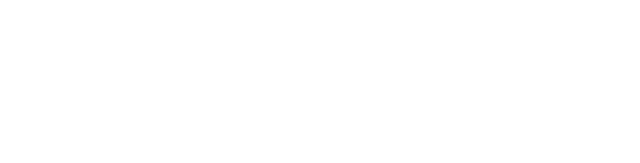
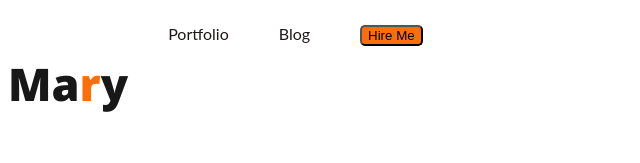
Before and after one commit to mahfuzagrani2022/developer-portfolio, a plain HTML site: page index.html in a window 1280 px wide. Shown: the whole page, without its empty margins (0-640 px from the left). Drawn offline with nearby package versions, Linux system fonts and the light colour scheme.

Commit message:
navigation add

```diff
--- a/index.html
+++ b/index.html
@@ -4,9 +4,21 @@
     <meta charset="UTF-8">
     <meta name="viewport" content="width=device-width, initial-scale=1.0">
     <title>Developer Portfolio</title>
+    <link rel="preconnect" href="https://fonts.googleapis.com">
+    <link rel="preconnect" href="https://fonts.gstatic.com" crossorigin>
+    <link href="https://fonts.googleapis.com/css2?family=Open+Sans:wght@400;700;800&display=swap" rel="stylesheet">
+    <link rel="stylesheet" href="styles/portfolio.css">
 </head>
 <body>
     <header>
+        <nav>
+            <h3 class="nav-title">Ma<span class="text-primary">r</span>y</h3>
+            <ul>
+                <li><a href="">Portfolio</a></li>
+                <li><a href="">Blog</a></li>
+                <li><button class="btn-primary">Hire Me</button></li>
+            </ul>
+        </nav>
 
     </header>
     <main>
--- /dev/null
+++ b/styles/portfolio.css
@@ -0,0 +1,35 @@
+/*Share Style CSS*/
+body{
+    font-family: 'Open Sans', sans-serif;
+    font-family: 'Lato', sans-serif;
+}
+.btn-primary{
+    border-radius: 5px;
+    background: #FD6E0A;
+}
+/*nav related styles*/
+nav{
+    display: flex;
+}
+.nav-title{
+    color: var(--Dark-01, #181818);
+font-family: Open Sans;
+font-size: 45px;
+font-style: normal;
+font-weight: 800;
+line-height: normal;
+}
+nav > ul{
+    display: flex;
+}
+nav li{
+    list-style: none;
+    margin-right: 50px;
+}
+nav a{
+    text-decoration: none;
+    color: #1f1818;
+}
+.text-primary{
+    color: #FD6E0A;
+}
```
